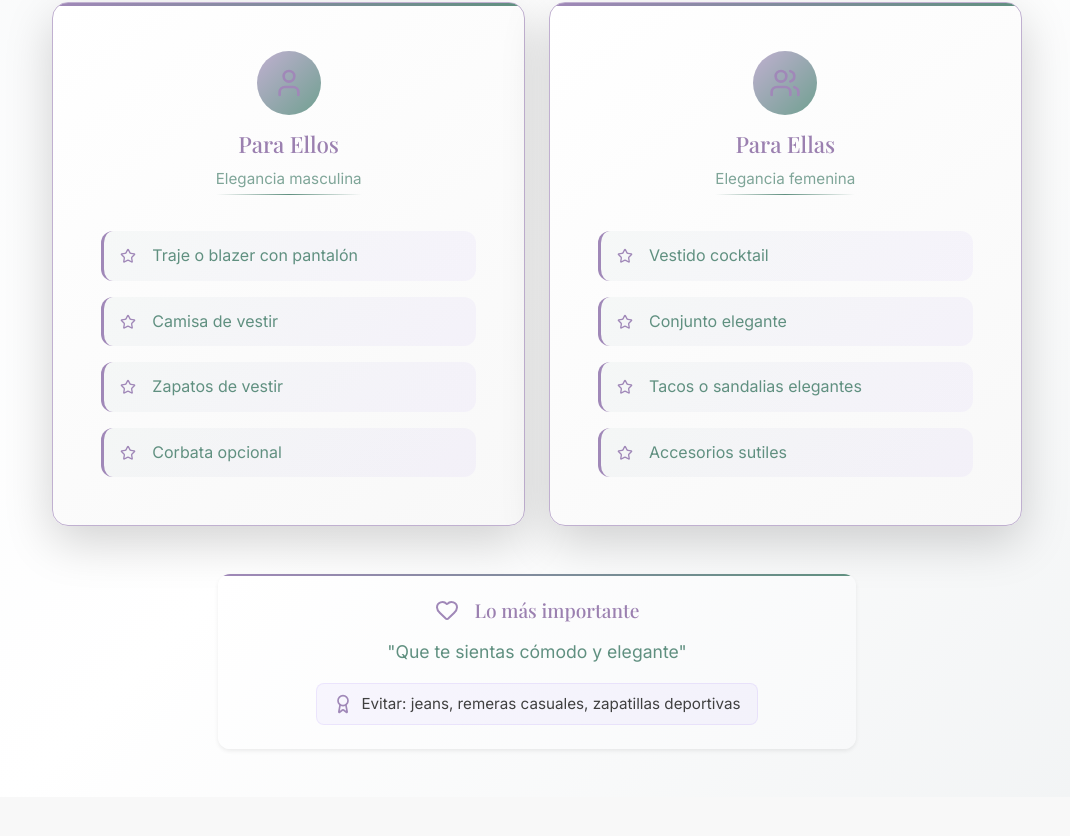
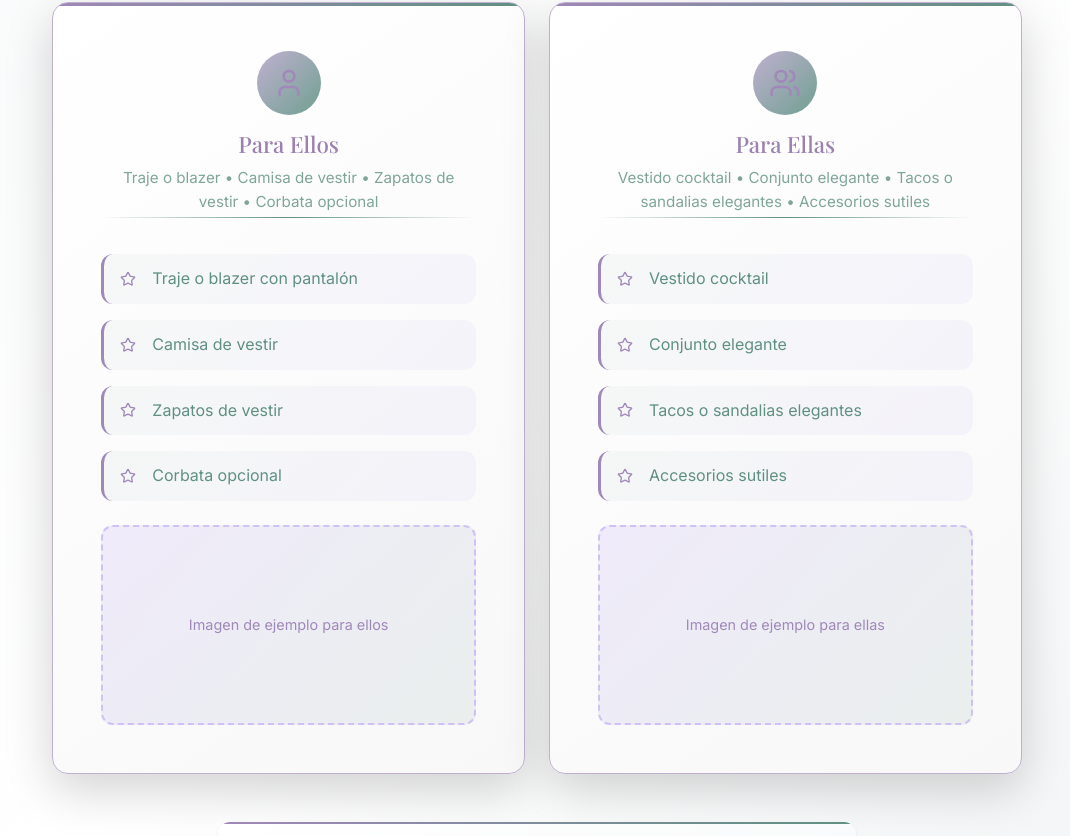
Before and after one commit to gleraromero/casamiento-sg, a React (Vite) app: page / in a window 1280 px wide. Shown: the part 3384-4220 px from the top of the page, without its empty margins (103-1173 px from the left). Built offline with nearby package versions, Linux system fonts and the light colour scheme; a web font is replaced by a local one.

Commit message:
feat: actualizar dress code - cambiar a "Elegante" y agregar ejemplos enumerados con placeholders para imágenes

```diff
--- a/src/components/DressCode.tsx
+++ b/src/components/DressCode.tsx
@@ -20,7 +20,7 @@ const DressCode: React.FC = () => {
                 </h3>
                 <div className="divider mx-auto mb-3"></div>
                 <p className="font-sans text-teal mb-0" style={{ fontSize: '1.1rem', fontWeight: '500' }}>
-                  Elegante Sport
+                  Elegante
                 </p>
               </div>
             </div>
@@ -43,7 +43,7 @@ const DressCode: React.FC = () => {
                       </h4>
                       <div className="dress-subtitle">
                         <p className="font-sans text-teal mb-0" style={{ fontSize: '0.95rem', opacity: '0.8' }}>
-                          Elegancia masculina
+                          Traje o blazer • Camisa de vestir • Zapatos de vestir • Corbata opcional
                         </p>
                       </div>
                     </div>
@@ -82,6 +82,23 @@ const DressCode: React.FC = () => {
                         </div>
                       </div>
                     </div>
+
+                    {/* Imagen de ejemplo para ellos */}
+                    <div className="dress-example-image mt-4">
+                      <div className="image-placeholder" style={{
+                        height: '200px',
+                        background: 'linear-gradient(135deg, rgba(139, 92, 246, 0.1), rgba(112, 160, 144, 0.1))',
+                        borderRadius: '12px',
+                        display: 'flex',
+                        alignItems: 'center',
+                        justifyContent: 'center',
+                        border: '2px dashed rgba(139, 92, 246, 0.3)'
+                      }}>
+                        <span className="text-purple" style={{ color: 'var(--color-purple-medium)', fontSize: '0.9rem' }}>
+                          Imagen de ejemplo para ellos
+                        </span>
+                      </div>
+                    </div>
                   </Card.Body>
                 </Card>
               </Col>
@@ -103,7 +120,7 @@ const DressCode: React.FC = () => {
                       </h4>
                       <div className="dress-subtitle">
                         <p className="font-sans text-teal mb-0" style={{ fontSize: '0.95rem', opacity: '0.8' }}>
-                          Elegancia femenina
+                          Vestido cocktail • Conjunto elegante • Tacos o sandalias elegantes • Accesorios sutiles
                         </p>
                       </div>
                     </div>
@@ -140,6 +157,23 @@ const DressCode: React.FC = () => {
                             Accesorios sutiles
                           </span>
                         </div>
+                      </div>
+                    </div>
+
+                    {/* Imagen de ejemplo para ellas */}
+                    <div className="dress-example-image mt-4">
+                      <div className="image-placeholder" style={{
+                        height: '200px',
+                        background: 'linear-gradient(135deg, rgba(139, 92, 246, 0.1), rgba(112, 160, 144, 0.1))',
+                        borderRadius: '12px',
+                        display: 'flex',
+                        alignItems: 'center',
+                        justifyContent: 'center',
+                        border: '2px dashed rgba(139, 92, 246, 0.3)'
+                      }}>
+                        <span className="text-purple" style={{ color: 'var(--color-purple-medium)', fontSize: '0.9rem' }}>
+                          Imagen de ejemplo para ellas
+                        </span>
                       </div>
                     </div>
                   </Card.Body>
```
